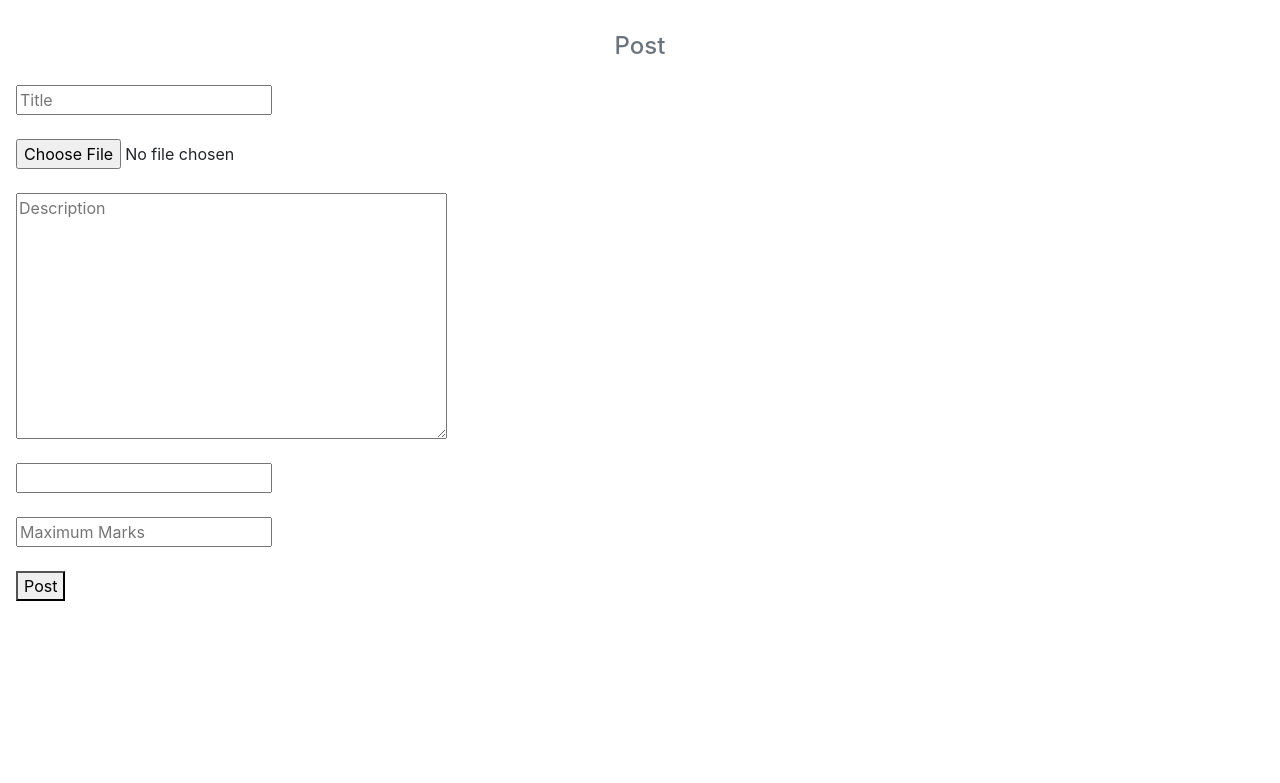
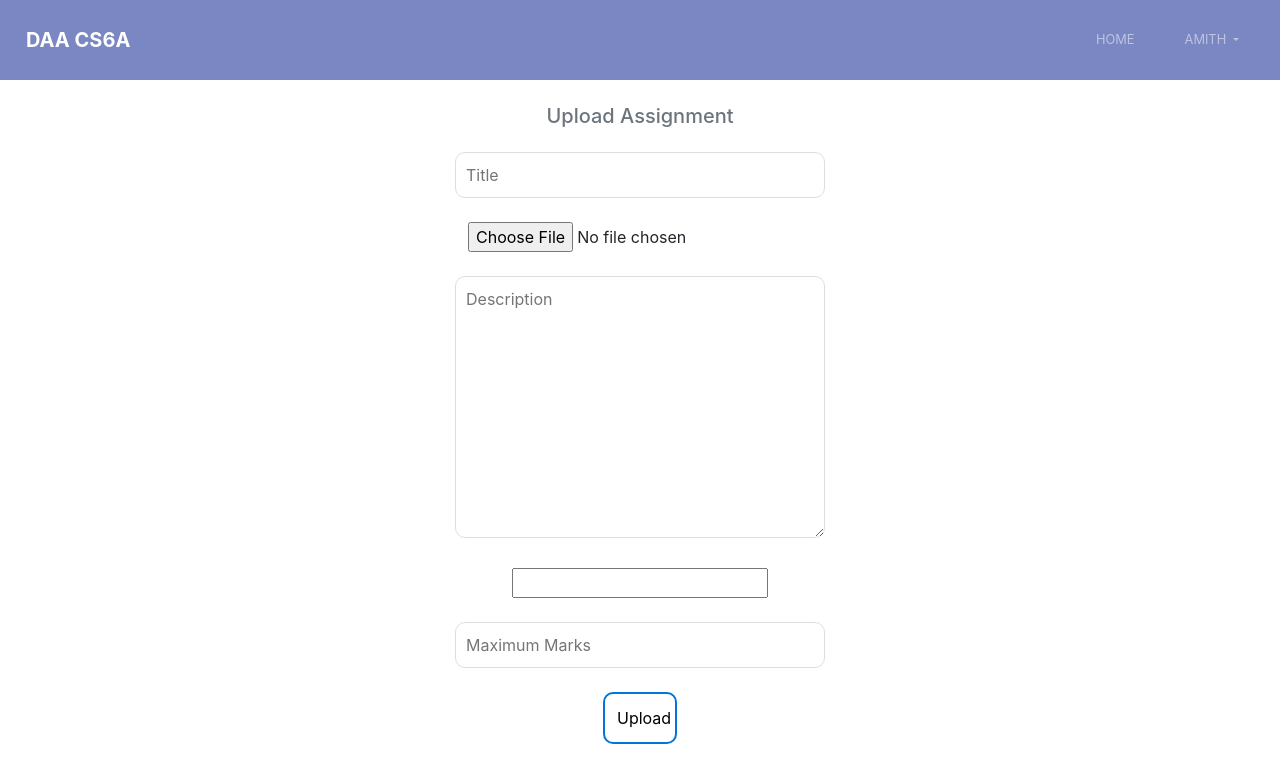
Before and after one commit to sreeragties/virtualClass, a Django app: a page that uses accounts/templates/notes/assignment.html in a window 1280 px wide. Shown: the top 783 px of the page. Run offline with Django 3.2, Linux system fonts and the light colour scheme; a user stored in the database is signed in; data comes from the database, SQL or seed files in the repository; some libraries are stand-ins or nearby versions.

Commit message:
ui changes, form design

```diff
--- a/accounts/forms.py
+++ b/accounts/forms.py
@@ -35,5 +35,5 @@ class AssignmentForm(forms.Form):
     title = forms.CharField(max_length=30,widget=forms.TextInput(attrs={'placeholder':'Title','class':'uploadinput'}))
     file = forms.FileField(label='Upload File',required=False)
     desc = forms.CharField(required = False,widget=forms.Textarea(attrs={'placeholder':'Description','class':'uploadinput'}))
-    last_date=forms.DateTimeField(label="Submission Date",widget=DateTimePickerInput())
+    last_date=forms.DateTimeField(label="Submission Date",widget=DateTimePickerInput(attrs={'placeholder':'Last date'}))
     max_marks = forms.FloatField(widget=forms.TextInput(attrs={'placeholder': 'Maximum Marks', 'class': 'uploadinput'}))
--- a/accounts/static/login.css
+++ b/accounts/static/dashboard.css
@@ -1,11 +1,19 @@
-body{
-    background-color: #EBECF0;
-}
-
 nav{
     background-color: #7A87C2;
     min-height: 80px;
-    box-shadow: 0px 0px 5px #000;
+}
+
+.classlist .card-header{
+    height:7rem;
+    background: url(head.svg);
+}
+.classlist .card-body{
+    height:5rem;
+}
+
+.classlist .card:hover{
+    transition: all .2s ease-in-out;
+    transform: scale(1.04);
 }
 
 .navbar-brand{
--- a/accounts/static/index.css
+++ b/accounts/static/index.css
@@ -1,7 +1,7 @@
 
 body{
     position: relative;
-    background: url(bg2.jpg);
+    background: url(bg2.svg);
     min-height: 100vh;
     background-size: cover;
     background-position: center;
--- a/accounts/static/upload.css
+++ b/accounts/static/upload.css
@@ -1,5 +1,5 @@
 .modal-content{
-background-color:#EBECF0;
+background-color:#FFF;
 }
 
 #upload{
@@ -12,41 +12,28 @@ background-color:#EBECF0;
     border-radius:100px;
 }
 
-#pagebutton, .uploadinput,textarea {
-        border: 0;
+#pagebutton{
+        background-color: #FFF;
+        border: 2px solid;
         outline: 0;
         font-size: 16px;
         border-radius: 10px;
-        padding: 10px;
-        background-color: #EBECF0;
+        border-color: #0275d8;
+        padding: 12px;
+        width: 20%;
 }
-#pagebutton {
-    margin-left:86%;
-    color:#61677C;
-    font-weight: bold;
-    box-shadow: -5px -5px 20px #FFF,  5px 5px 20px #BABECC;
-    transition: all 0.2s ease-in-out;
-    cursor: pointer;
-    font-weight: 600;
-  }
-
-#pagebutton:hover {
-    box-shadow: -2px -2px 3px #FFF, 2px 2px 3px #BABECC;
-  }
-
-#pagebutton:active {
-    box-shadow: inset 2px 2px 2px #BABECC, inset -2px -2px 2px #FFF;
-  }
+#pagebutton:hover{
+    color: #FFF;
+    background-color: #0275d8;
+}
 
 .uploadinput,textarea {
-  box-shadow:  inset 1px 1px 5px #BABECC, inset -5px -5px 10px #FFF;
-  width: 100%;
-  box-sizing: border-box;
-  transition: all 0.2s ease-in-out;
-}
-
-.uploadinput:focus {
-  box-shadow:  inset 1px 1px 2px #BABECC, inset -1px -1px 2px #FFF;
+    font-size: 16px;
+    border-radius: 10px;
+    outline: 0;
+    border: 1px solid #DEDEDE;
+    width: 100%;
+    padding: 10px;
 }
 
 #sideNav {
--- a/accounts/templates/dashboard.html
+++ b/accounts/templates/dashboard.html
@@ -4,7 +4,7 @@
 {% block title %} Dashboard {% endblock %}
 
 {% block link %}
-        <link rel="stylesheet" type="text/css" href="{% static 'login.css' %}">
+        <link rel="stylesheet" type="text/css" href="{% static 'dashboard.css' %}">
 {% endblock %}
 
 {% block nav_content%}
@@ -55,13 +55,13 @@
     <p class="h4 mb-4 text-secondary text-center"> Created Classes</p>
     <div class="card-deck" id="cdeck">{% for class in all_objects %}
         <div class="col-auto mb-3">
-            <div class="card mb-3 bg-light" style="width: 13rem; height: 15rem;">
-                <div class="card-header text-center"><a class="stretched-link" href="{%url 'class_page' class.code %}">{{ class.classes }}</a></div>
+            <div class="card mb-3" style="width: 13rem; height: 16rem;">
+                <div class="card-header h6 text-left py-5"><a class="stretched-link" href="{%url 'class_page' class.code %}" style="text-decoration: none; color:#FFF;">{{ class.classes }}</a></div>
 
                 <div class="card-body text-center">
-                    <h6 class="card-title">SUBJECT</h6>
+                    <h6 class="card-title mt-0 mb-0">SUBJECT</h6>
                     <p class="card-text text-muted">{{ class.subject }}</p>
-                    <h6 class="card-title">TEACHER</h6>
+                    <h6 class="card-title mb-0">TEACHER</h6>
                     <p class="card-text text-muted">{{ class.teacher }}</p>
                 </div>
             </div>
@@ -73,44 +73,34 @@
     <p class="h4 mb-4 text-secondary text-center"> Joined Classes</p>
     <div class="card-deck" id="jdeck">{% for class in all_classes %}
         <div class="col-auto mb-3">
-            <div class="card mb-3 bg-light" style="width: 13rem; height: 15rem;">
-                <div class="card-header text-center"><a class="stretched-link" href="{%url 'join_page' class.code %}">{{ class.classes }}</a></div>
+            <div class="card mb-3" style="width: 13rem; height: 16rem;">
+                <div class="card-header h6 text-left py-5"><a class="stretched-link" href="{%url 'join_page' class.code %}" style="text-decoration: none; color:#FFF;">{{ class.classes }}</a></div>
 
                 <div class="card-body text-center">
-                    <h6 class="card-title">SUBJECT</h6>
+                    <h6 class="card-title mt-0 mb-0">SUBJECT</h6>
                     <p class="card-text text-muted">{{ class.subject }}</p>
-                    <h6 class="card-title">TEACHER</h6>
+                    <h6 class="card-title mb-0">TEACHER</h6>
                     <p class="card-text text-muted">{{ class.teacher }}</p>
                 </div>
             </div>
         </div>
         {% endfor %}</div>
     </div>
-    <div class="modal fade bd-example-modal-lg" id="exampleModal" tabindex="-1" role="dialog" aria-labelledby="exampleModalLabel" aria-hidden="true" align="center">
+    <div class="modal fade" id="exampleModal" align="center">
       <div class="modal-dialog " role="document">
-    <div class="modal-content" style="width: 25rem; height: 11rem;">
-
+        <div class="modal-content">
           <div class="modal-body" >
-
-
-
-        <div class="container mt-4"  align="center">
-
+            <div class="container mt-4 mb-4"  align="center">
                 <p class="p-3 h5 text-secondary text-center"> Are you sure you want to log out?</p>
-
-
+                <br>
                 <div class="row" >
-        <div class="col-md-6">
-        <a href="{%url 'logout' %}" role="button" class="btn btn-danger btn-sm ">Logout</a></div>
-        <div class="col-md-4">
-        <a role="button" class="btn btn-secondary btn-sm float-right text-light " data-dismiss="modal" aria-label="Close">
-        &nbsp;&nbsp;   No  &nbsp;&nbsp;
-        </a></div>
-        </div>
-
+                    <div class="col">
+                        <a href="{%url 'logout' %}" role="button" class="btn btn-danger float-right">Logout</a></div>
+                    <div class="col">
+                        <a role="button" class="btn btn-secondary pl-3 pr-3 text-light float-left " data-dismiss="modal" aria-label="Close">No</a></div>
                 </div>
             </div>
-
+          </div>
         </div>
       </div>
     </div>
--- a/accounts/templates/individual/class.html
+++ b/accounts/templates/individual/class.html
@@ -3,7 +3,7 @@
 
 {% block title %} {{ classname.classes }} {% endblock %}
 {% block link %}
-        <link rel="stylesheet" type="text/css" href="{% static 'login.css' %}">
+        <link rel="stylesheet" type="text/css" href="{% static 'dashboard.css' %}">
         <link rel="stylesheet" type="text/css" href="{% static 'upload.css' %}">
 {% endblock %}
 
@@ -45,7 +45,7 @@ $(window).load(function(){
 
         <div class="col-7 px-0 ml-auto mr-auto">
             {% for note in notes %}
-                    <div class="card mb-2 bg-light">
+                    <div class="card mb-2">
                        <div class="card-header">
                             <h6 class="card-title">{{note.title}}</h6>
                            <h6 class="card-text text-muted text-right"><small>{{note.uploadingdate}}</small></h6>
@@ -66,7 +66,7 @@ $(window).load(function(){
         <div class="col-3 px-0 mr-1 text-center">
             <a href="{%url 'upload_note' classname.code %}" role="button" class="btn btn-primary" id="upload" style="z-index:1;">+</a>
 			<a href="{%url 'upload_assignment' classname.code %}" role="button" class="btn btn-primary" id="upload1" style="z-index:1;">+</a>
-            <div class="card bg-light">
+            <div class="card ml-auto" style="width: 8rem;">
                 <div class="card-header h6">CLASS CODE</div>
                 <div class="card-text mb-4 mt-1 text-secondary">{{ classname.code }}</div>
                 <div class="card-header border-top h6">TEACHER</div>
@@ -78,62 +78,45 @@ $(window).load(function(){
 
     </div>
 </div>
-<div class="modal fade bd-example-modal-lg" id="exampleModal" tabindex="-1" role="dialog" aria-labelledby="exampleModalLabel" aria-hidden="true" align="center">
+
+  <div class="modal fade" id="exampleModal" align="center">
       <div class="modal-dialog " role="document">
-    <div class="modal-content" style="width: 25rem; height: 11rem;">
-
+        <div class="modal-content">
           <div class="modal-body" >
-
-
-
-        <div class="container mt-4"  align="center">
-
+            <div class="container mt-4 mb-4"  align="center">
                 <p class="p-3 h5 text-secondary text-center"> Are you sure you want to log out?</p>
-
-
+                <br>
                 <div class="row" >
-        <div class="col-md-6">
-        <a href="{%url 'logout' %}" role="button" class="btn btn-danger btn-sm ">Logout</a></div>
-        <div class="col-md-4">
-        <a role="button" class="btn btn-secondary btn-sm float-right text-light " data-dismiss="modal" aria-label="Close">
-        &nbsp;&nbsp;   No  &nbsp;&nbsp;
-        </a></div>
+                    <div class="col">
+                        <a href="{%url 'logout' %}" role="button" class="btn btn-danger float-right">Logout</a></div>
+                    <div class="col">
+                        <a role="button" class="btn btn-secondary pl-3 pr-3 text-light float-left " data-dismiss="modal" aria-label="Close">No</a></div>
                 </div>
-
+            </div>
+          </div>
+        </div>
       </div>
     </div>
 
+<div class="modal fade" id="exampleModal2" align="center">
+  <div class="modal-dialog " role="document">
+    <div class="modal-content">
+      <div class="modal-body" >
+          <div class="container mt-4 mb-4"  align="center">
+             <p class="p-3 h5 text-secondary text-center"> Are you sure you want to delete the class?</p>
+              <br>
+            <div class="row" >
+                <div class="col">
+                    <a href="{%url 'delete_class' classname.code %}" role="button" class="btn btn-danger float-right">Delete</a></div>
+                <div class="col">
+                    <a role="button" class="btn btn-secondary pl-3 pr-3 text-light float-left" data-dismiss="modal" aria-label="Close">No</a></div>
             </div>
           </div>
       </div>
-  <div class="modal fade bd-example-modal-lg" id="exampleModal2" tabindex="-1" role="dialog" aria-labelledby="exampleModalLabel" aria-hidden="true" align="center">
-  <div class="modal-dialog " role="document">
-    <div class="modal-content" style="width: 30rem; height: 11rem;">
-
-      <div class="modal-body" >
-
-
-
-        <div class="container mt-4"  align="center">
-
-        <p class="p-3 h5 text-secondary text-center"> Are you sure you want to delete the class?</p>
-
-
-        <div class="row" >
-        <div class="col-md-6">
-        <a href="{%url 'delete_class' classname.code %}" role="button" class="btn btn-danger btn-sm ">Delete</a></div>
-        <div class="col-md-4">
-        <a role="button" class="btn btn-secondary btn-sm  text-light " data-dismiss="modal" aria-label="Close">
-        &nbsp;&nbsp;   No  &nbsp;&nbsp;
-        </a></div>
     </div>
-
   </div>
 </div>
 
-    </div>
-  </div>
-  </div>
 <div id="theModal" class="modal fade">
     <div class="modal-dialog">
       <div class="modal-content"></div>
--- a/accounts/templates/notes/assignment.html
+++ b/accounts/templates/notes/assignment.html
@@ -1,13 +1,45 @@
-<html>
-    <head>
-        <link rel="stylesheet" href="https://maxcdn.bootstrapcdn.com/bootstrap/4.5.0/css/bootstrap.min.css">
-        <script src="https://ajax.googleapis.com/ajax/libs/jquery/3.5.1/jquery.min.js"></script>
-        <script src="https://cdnjs.cloudflare.com/ajax/libs/popper.js/1.16.0/umd/popper.min.js"></script>
-        <script src="https://maxcdn.bootstrapcdn.com/bootstrap/4.5.0/js/bootstrap.min.js"></script>
-    </head>
-<body>
-<div class="modal-body">
-    <p id="title" class="h4 mt-3 mb-4 text-secondary text-center">Post</p>
+{% extends 'individual/class.html'%}
+{% load static %}
+
+{% block title %} Upload Assignment {% endblock %}
+{% block link %}
+        <link rel="stylesheet" type="text/css" href="{% static 'dashboard.css' %}">
+        <link rel="stylesheet" type="text/css" href="{% static 'upload.css' %}">
+{% endblock %}
+
+{% block nav_content%}
+<nav class="navbar navbar-expand-md navbar-dark sticky-top">
+    <a class="navbar-brand mr-auto" href="{%url 'class_page' classname.code %}" style="margin-left: 10px;"><b>{{ classname.classes }}</b></a>
+    <button class="navbar-toggler" type="button" data-toggle="collapse" data-target="#collapsibleNavbar">
+        <span class="navbar-toggler-icon"></span>
+    </button>
+    <div class="collapse navbar-collapse" id="collapsibleNavbar">
+    <ul class="navbar-nav ml-auto">
+        <li class="nav-item">
+            <a class="nav-link" href="{%url 'dashboard' %}">Home</a>
+        </li>
+        <li class="nav-item dropdown">
+            <a class="nav-link dropdown-toggle" href="#" id="navbarDropdown" role="button" data-toggle="dropdown" aria-haspopup="true" aria-expanded="false">
+              {{ user.username }}
+            </a>
+            <div class="dropdown-menu dropdown-menu-right" aria-labelledby="navbarDropdown">
+              <a class="dropdown-item" data-toggle="modal" data-target="#exampleModal">Logout</a>
+            </div>
+        </li>
+    </ul>
+    </div>
+</nav>
+{% endblock %}
+
+{% block content%}
+<script>
+    $(window).load(function(){
+    $('#exampleModal').modal('show');
+    });
+</script>
+
+<div class="container mt-4 pb-3 " align="center" style="width:400px;">
+    <p id="title" class="h5 mt-3 mb-4 text-secondary text-center">Upload Assignment</p>
     <form method="POST" enctype="multipart/form-data" action="{%url 'upload_assignment' classname.code %}">
         {% csrf_token %}
         {{ form.media }}
@@ -17,8 +49,26 @@
                 <p style="color: red">{{ error }}</p>
             {% endfor %}
         {% endfor %}
-        <button id="pagebutton" type="submit">Post</button>
+        <button id="pagebutton" type="submit">Upload</button>
     </form>
 </div>
-</body>
-</html>
+
+<div class="modal fade" id="exampleModal" align="center">
+      <div class="modal-dialog " role="document">
+        <div class="modal-content">
+          <div class="modal-body" >
+            <div class="container mt-4 mb-4"  align="center">
+                <p class="p-3 h5 text-secondary text-center"> Are you sure you want to log out?</p>
+                <br>
+                <div class="row" >
+                    <div class="col">
+                        <a href="{%url 'logout' %}" role="button" class="btn btn-danger float-right">Logout</a></div>
+                    <div class="col">
+                        <a role="button" class="btn btn-secondary pl-3 pr-3 text-light float-left " data-dismiss="modal" aria-label="Close">No</a></div>
+                </div>
+            </div>
+          </div>
+        </div>
+      </div>
+    </div>
+{% endblock %}
--- a/accounts/templates/notes/notes.html
+++ b/accounts/templates/notes/notes.html
@@ -1,5 +1,5 @@
-<div class="modal-body">
-    <p id="title" class="h4 mt-3 mb-4 text-secondary text-center">Post</p>
+<div class="modal-body" align="center">
+    <p id="title" class="h5 mt-3 mb-4 text-secondary text-center">Upload Note</p>
     <form method="POST" enctype="multipart/form-data" action="{%url 'upload_note' classname.code %}">
         {% csrf_token %}
         {% for field in form %}
@@ -8,6 +8,6 @@
                 <p style="color: red">{{ error }}</p>
             {% endfor %}
         {% endfor %}
-        <button id="pagebutton" type="submit">Post</button>
+        <button id="pagebutton" type="submit">Upload</button>
     </form>
 </div>
```
Also changed, not shown: accounts/static/form.css (+31 -37 lines), accounts/templates/classes/create.html (+11 -20 lines), accounts/templates/classes/join.html (+9 -19 lines), accounts/templates/individual/join.html (+12 -22 lines), accounts/templates/registration/login.html (+18 -6 lines), accounts/templates/registration/register.html (+14 -7 lines), accounts/static/bg2.jpg (deleted). Lines whose indentation alone changed are shown as unchanged.
